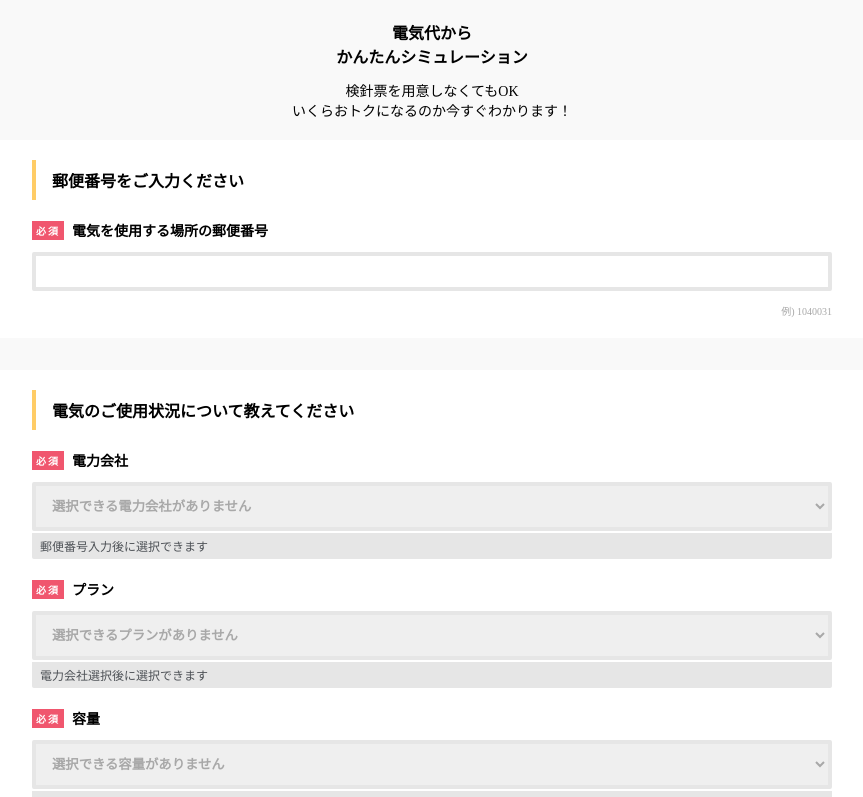
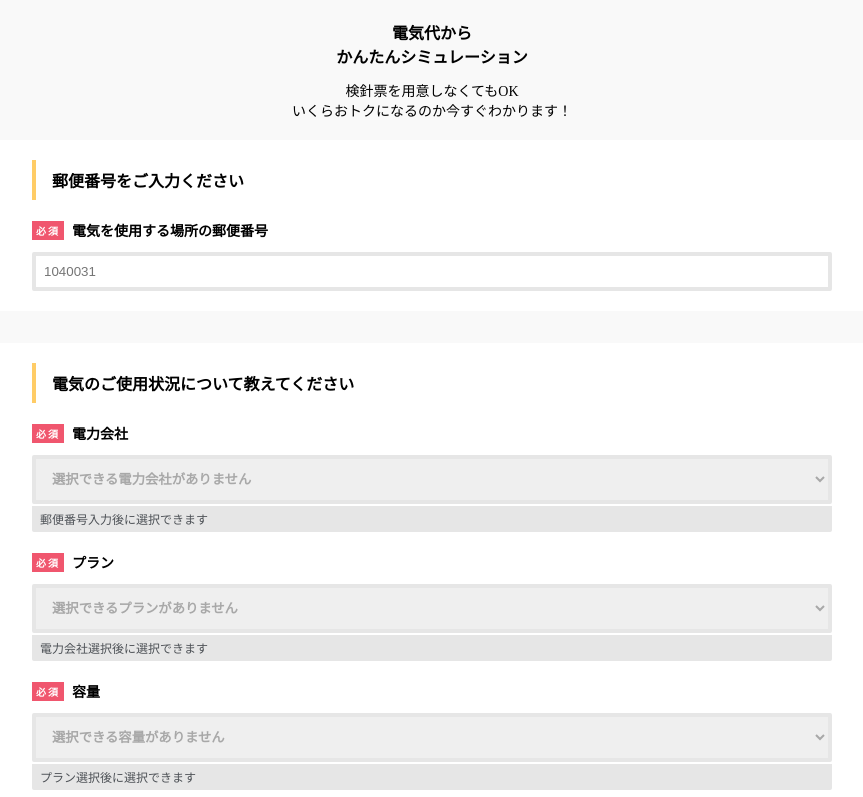
Before and after one commit to enechange/coding-challenge, a Next.js app in the folder frontend_challenge_2/challenges/toru_shimizu/coding-challenge/: page / in a window 1280 px wide. Shown: the top 797 px of the page, without its empty margins (208-1071 px from the left). Built offline with nearby package versions, Linux system fonts and the light colour scheme.

Commit message:
fix: 入力例をplaceholderに変更

```diff
--- a/frontend_challenge_2/challenges/toru_shimizu/coding-challenge/src/components/features/postal-code.tsx
+++ b/frontend_challenge_2/challenges/toru_shimizu/coding-challenge/src/components/features/postal-code.tsx
@@ -26,8 +26,8 @@ export const PostalCode = () => {
       type="number"
       label="電気を使用する場所の郵便番号"
       maxLength={7}
-      attention="例) 1040031"
       inputmode="numeric"
+      placeholder="1040031"
       error={errors.postalCode?.message?.toString()}
       {...register("postalCode")}
       onBlur={onBlur}
--- a/frontend_challenge_2/challenges/toru_shimizu/coding-challenge/src/components/ui/input.module.scss
+++ b/frontend_challenge_2/challenges/toru_shimizu/coding-challenge/src/components/ui/input.module.scss
@@ -20,9 +20,4 @@
       }
     }
   }
-  .attention {
-    font-size: $text-xxs;
-    text-align: right;
-    color: $medium-grey;
-  }
 }
--- a/frontend_challenge_2/challenges/toru_shimizu/coding-challenge/src/components/ui/input.tsx
+++ b/frontend_challenge_2/challenges/toru_shimizu/coding-challenge/src/components/ui/input.tsx
@@ -12,6 +12,7 @@ type Props = {
   label: string;
   error?: string;
   inputmode?: HTMLAttributes<HTMLInputElement>["inputMode"];
+  placeholder?: string
   children?: React.ReactNode;
 };
 
@@ -26,6 +27,7 @@ export const Input = forwardRef<HTMLInputElement, ChildProps>(
       error,
       inputmode = "text",
       children,
+      placeholder,
       ...props
     },
     ref,
@@ -34,10 +36,9 @@ export const Input = forwardRef<HTMLInputElement, ChildProps>(
       <div className={styles.inputWrapper}>
         <Label name={props.name}>{label}</Label>
         <div className={styles.input}>
-          <input id={props.name} inputMode={inputmode} {...props} ref={ref} />
+          <input id={props.name} inputMode={inputmode} placeholder={placeholder} {...props} ref={ref} />
           {children}
         </div>
-        {attention && <p className={styles.attention}>{attention}</p>}
         {error && <ErrorMessage error={error} />}
       </div>
     );
```
